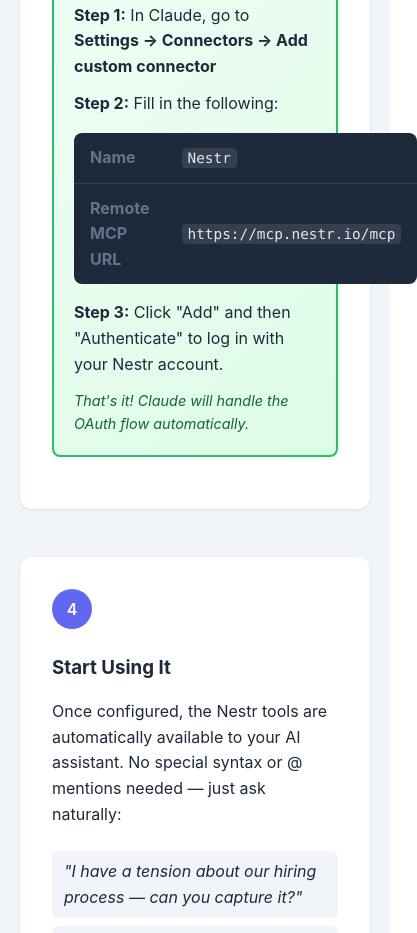
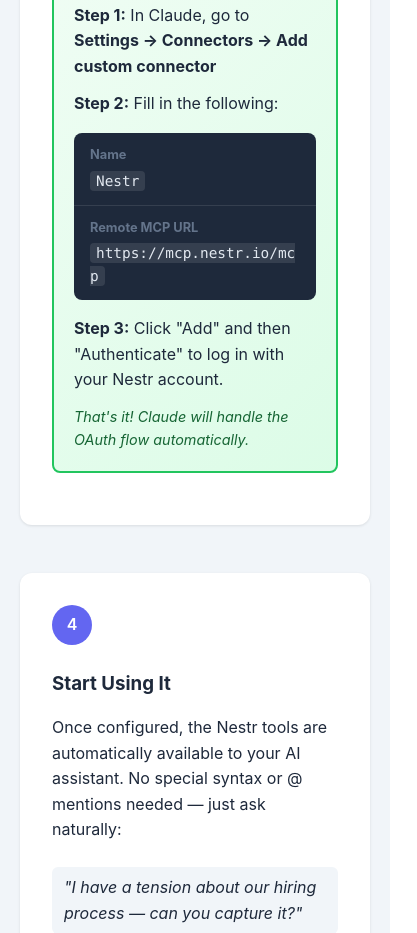
Before and after one commit to nestr-dev/nestr-mcp, a website: page web/index.html in a window 390 px wide. Shown: the part 4330-5263 px from the top of the page, 417 px wide, since content can reach past the window. Drawn offline with Linux system fonts and the light colour scheme.

Commit message:
Fixed the code block for mobile and added some context on using html in descriptions and posts

```diff
--- a/src/server.ts
+++ b/src/server.ts
@@ -73,8 +73,8 @@
 Nestr uses different formats for different fields:
 
 - **\`title\`**: Plain text only. HTML tags are stripped. Keep titles concise.
-- **\`purpose\`, \`description\`**: HTML supported. Use basic tags: \`<b>\`, \`<i>\`, \`<code>\`, \`<ul>\`, \`<ol>\`, \`<li>\`, \`<a href="...">\`, \`<br>\`. Markdown is NOT supported (will display as literal text).
-- **Comment \`body\`**: HTML supported (same as above). Use \`@username\` for mentions.
+- **\`purpose\`, \`description\`**: HTML supported. Use basic tags: \`<b>\`, \`<i>\`, \`<code>\`, \`<ul>\`, \`<ol>\`, \`<li>\`, \`<a href="...">\`, \`<br>\`, \`<img src="...">\` (including base64 data URIs). Markdown is NOT supported (will display as literal text).
+- **Comment \`body\`**: HTML supported (same as above, including base64 images). Use \`@username\` for mentions.
 - **\`data.botContext\`**: Plain text. Stored as-is for AI context persistence, not rendered in UI.
 
 **Example HTML in purpose:**
--- a/web/styles.css
+++ b/web/styles.css
@@ -930,4 +930,45 @@
   .token-display input {
     font-size: 0.75rem;
   }
+
+  /* Field table mobile fixes */
+  .field-table {
+    display: block;
+    width: 100%;
+  }
+
+  .field-table tbody {
+    display: block;
+  }
+
+  .field-table tr {
+    display: flex;
+    flex-direction: column;
+    padding: 12px 16px;
+    border-bottom: 1px solid rgba(255, 255, 255, 0.1);
+  }
+
+  .field-table tr:last-child {
+    border-bottom: none;
+  }
+
+  .field-table td {
+    display: block;
+    padding: 0;
+    border-bottom: none;
+    width: 100% !important;
+  }
+
+  .field-table td:first-child {
+    font-size: 0.8rem;
+    margin-bottom: 4px;
+  }
+
+  .field-table td:last-child {
+    font-size: 0.85rem;
+  }
+
+  .field-table code {
+    word-break: break-all;
+  }
 }
```
